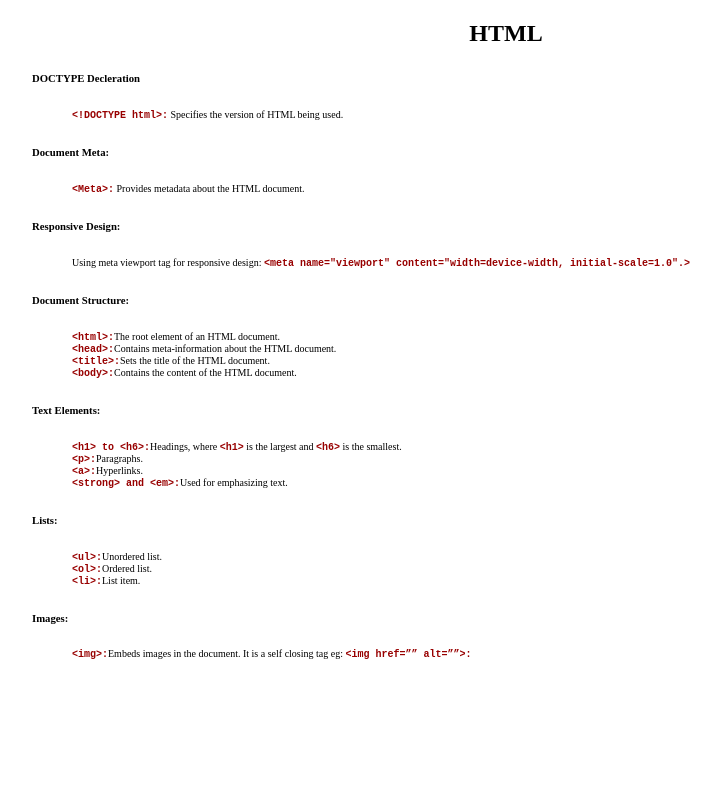
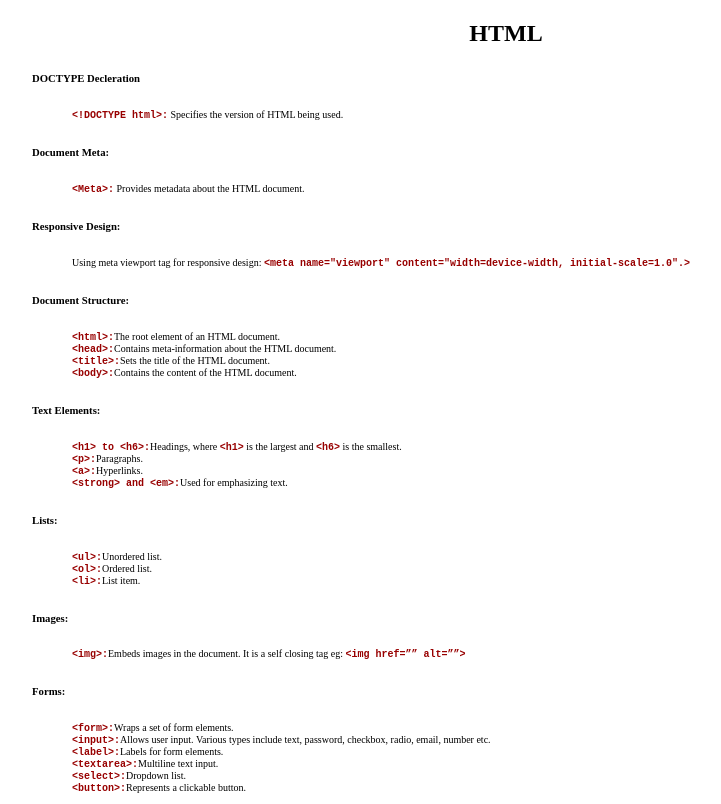
Before and after one commit to rkssingh2010/html-book, a plain HTML site: page index.html in a window 1280 px wide. Shown: the whole page, without its empty margins (134-855 px from the left). Drawn offline with Linux system fonts and the light colour scheme; a web font is replaced by a local one.

Commit message:
added form section

```diff
--- a/index.html
+++ b/index.html
@@ -93,7 +93,19 @@
         <h6>Images:</h6>
         <p>
           <code>&lt;img&gt;:</code>Embeds images in the document. It is a self
-          closing tag eg: <code>&lt;img href=”” alt=””&gt;:</code> <br />
+          closing tag eg: <code>&lt;img href=”” alt=””&gt;</code>
+        </p>
+      </section>
+      <section>
+        <h6>Forms:</h6>
+        <p>
+          <code>&lt;form&gt;:</code>Wraps a set of form elements. <br />
+          <code>&lt;input&gt;:</code>Allows user input. Various types include
+          text, password, checkbox, radio, email, number etc. <br />
+          <code>&lt;label&gt;:</code>Labels for form elements. <br />
+          <code>&lt;textarea&gt;:</code>Multiline text input. <br />
+          <code>&lt;select&gt;:</code>Dropdown list. <br />
+          <code>&lt;button&gt;:</code>Represents a clickable button.
         </p>
       </section>
     </main>
```
